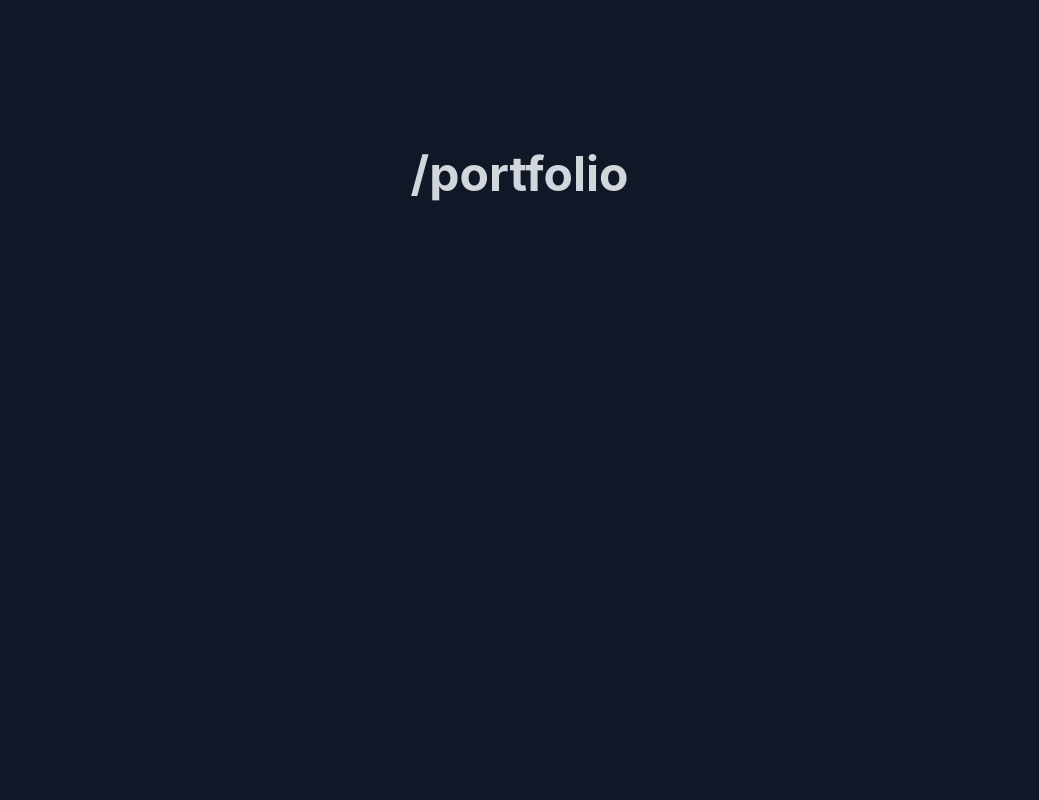
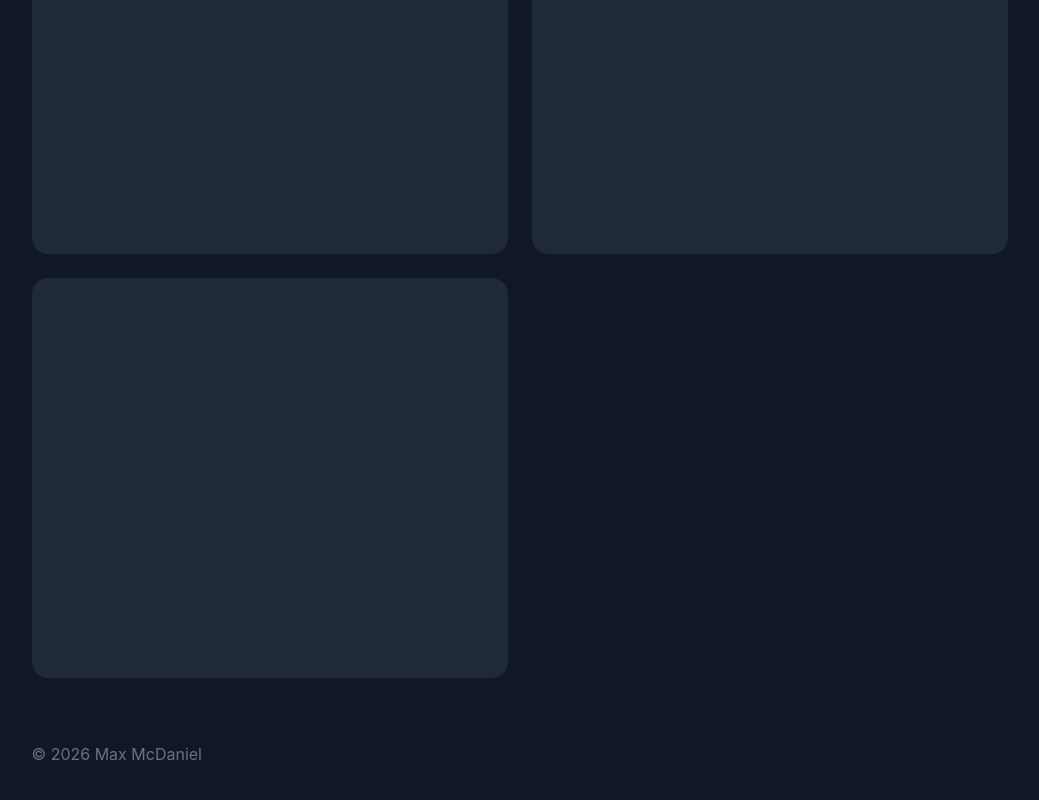
Before and after one commit to DodoSeal/dodoseal.github.io, a SvelteKit app: page /portfolio in a window 1280 px wide. Shown: the part 322-1122 px from the top of the page, without its empty margins (113-1152 px from the left). Before the commit the page ends 960 px from the top, so only its background shows below. Built offline with nearby package versions, Linux system fonts and the light colour scheme.

Commit message:
Feat: Begin styling portfolio route - ProjectCard.svelte component is unfinished

```diff
--- /dev/null
+++ b/src/lib/assets/ProjectCard.svelte
@@ -0,0 +1,14 @@
+<script lang="ts">
+    interface ProjectInfo {
+        title: string,
+        description: string,
+        imageSrc: string,
+        tags: string[]
+    };
+
+    const data: ProjectInfo = $props();
+</script>
+
+<div class="max-w-5x h-100 bg-gray-800 rounded-2xl">
+
+</div>
--- a/src/routes/portfolio/+page.svelte
+++ b/src/routes/portfolio/+page.svelte
@@ -1,5 +1,7 @@
 <script lang="ts">
+	import Footer from "$lib/assets/Footer.svelte";
 	import Navbar from "$lib/assets/Navbar.svelte";
+	import ProjectCard from "$lib/assets/ProjectCard.svelte";
 	import { onMount } from "svelte";
     let sitePath: string = $state("");
 
@@ -10,7 +12,10 @@
 
 <div class="main-wrapper">
     <Navbar />
-    <div class="main-content center-content">
-        <p class="text-5xl text-text-light font-bold">{sitePath}</p>
+    <div class="gap-6 grid grid-cols-1 md:grid-cols-2 pt-20">
+        <ProjectCard title="" description="" imageSrc="" tags={[]} />
+        <ProjectCard title="" description="" imageSrc="" tags={[]} />
+        <ProjectCard title="" description="" imageSrc="" tags={[]} />
     </div>
+    <Footer />
 </div>
```
